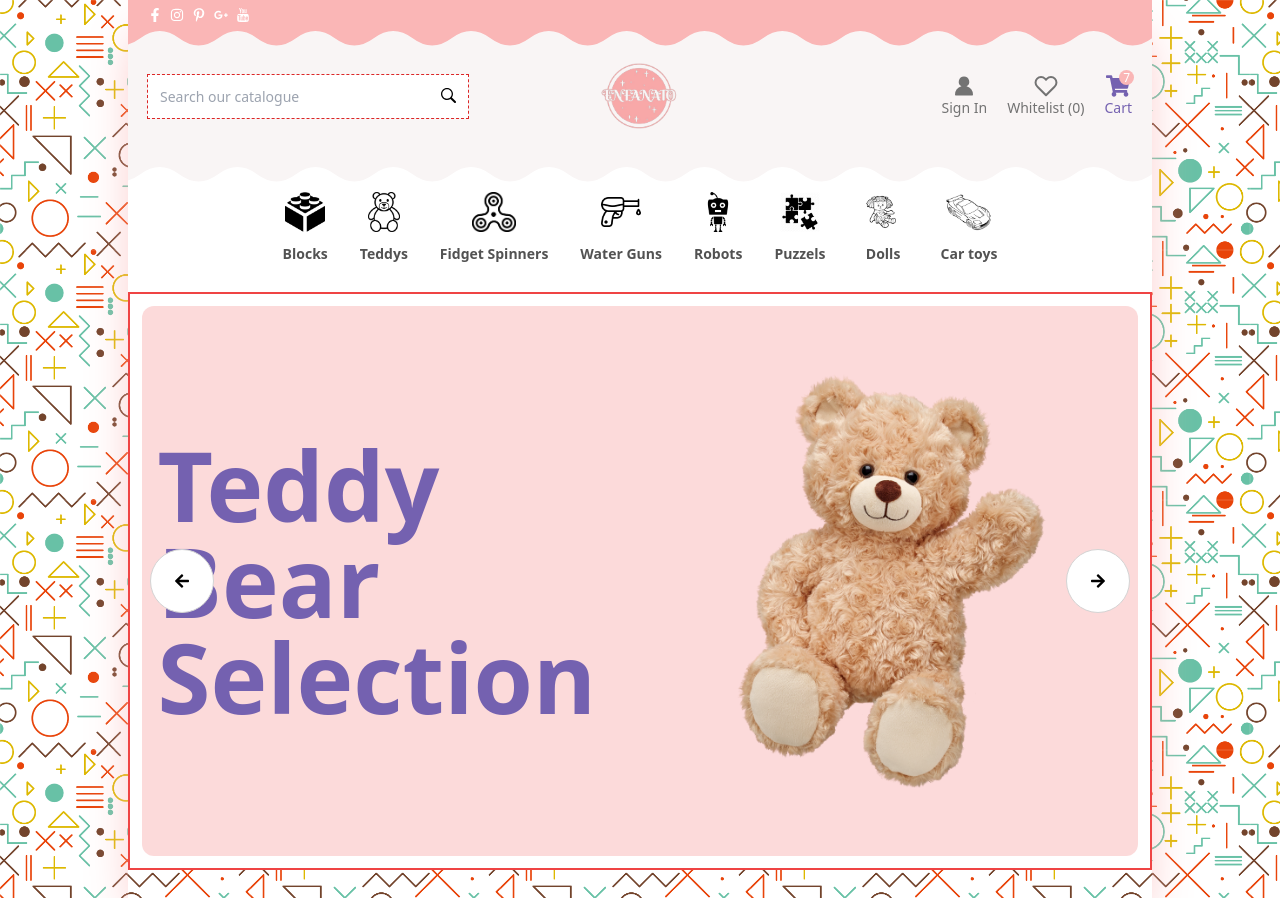
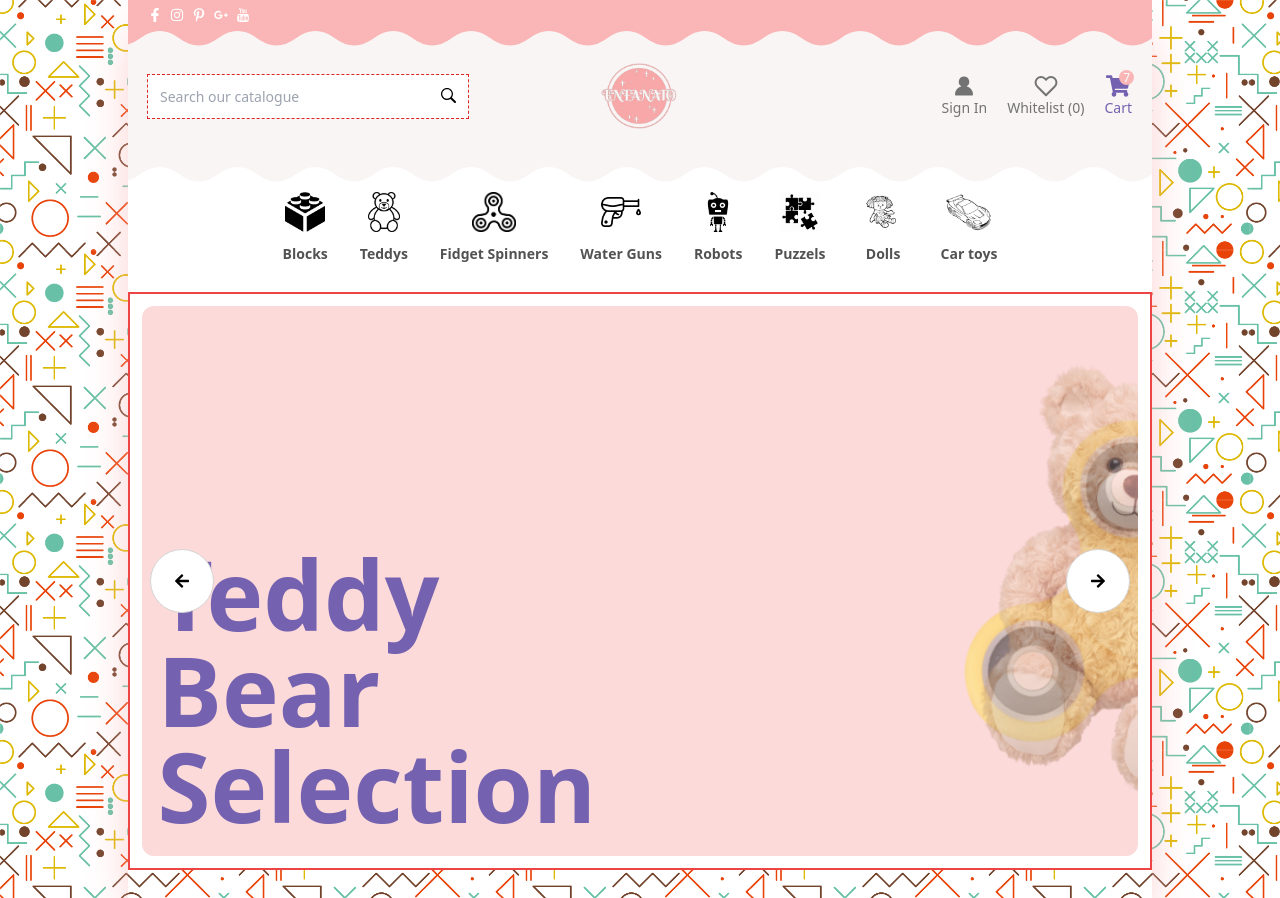
Before and after one commit to shabbirbd/Enfanato, a React (Vite) app: page / in a window 1280 px wide. Built offline with nearby package versions, Linux system fonts and the light colour scheme.

Commit message:
adding component

```diff
--- a/package.json
+++ b/package.json
@@ -14,6 +14,7 @@
     "react-dom": "^18.2.0",
     "react-icons": "^4.12.0",
     "react-router-dom": "^6.20.1",
+    "react-spring": "^9.7.3",
     "swiper": "^11.0.5"
   },
   "devDependencies": {
--- a/src/components/HeroSlider.jsx
+++ b/src/components/HeroSlider.jsx
@@ -28,7 +28,7 @@ const HeroSlider = () => {
             intervalRef.current = setInterval(() => {
               nextText();
               console.log("here")
-            }, 3000);
+            }, 5000);
             return () => clearInterval(intervalRef.current);
           },[index, nextText]);
 
@@ -55,11 +55,11 @@ const HeroSlider = () => {
                         }
                     </div>
 
-                    <div className='relative flex items-center justify-center w-full'>
+                    <div className='relative flex items-center justify-center overflow-hidden w-full'>
                         {
                             images?.map((item, i)=>(
-                                    <div className={` flex items-center justify-center transition-all absolute ease-in-out min-w-full max-h-full duration-1000 p-5 `} key={i} style={{ transition: 'opacity 1s  ease-in-out', opacity: index === i ? 1 : 0}}>
-                                        <img src={item} alt="item" className='h-full object-cover scale-110 lg:scale-95 ' />
+                                    <div className={`flex justify-center transition-all absolute ease-in-out min-w-full h-full duration-1000 p-5 `} key={i} style={{ transition: 'all 1s  ease-in-out', opacity: index === i ? 1 : 0, transform: index === i ? 'translateX(0%)' : "translateX(100%)", }}>
+                                        <img src={item} alt="item" className='object-contain md:scale-100 scale-125'/>
                                     </div>
                             ))
                         }
```
Also changed, not shown: 1 other file (tests, documents, lock files or other folders).
